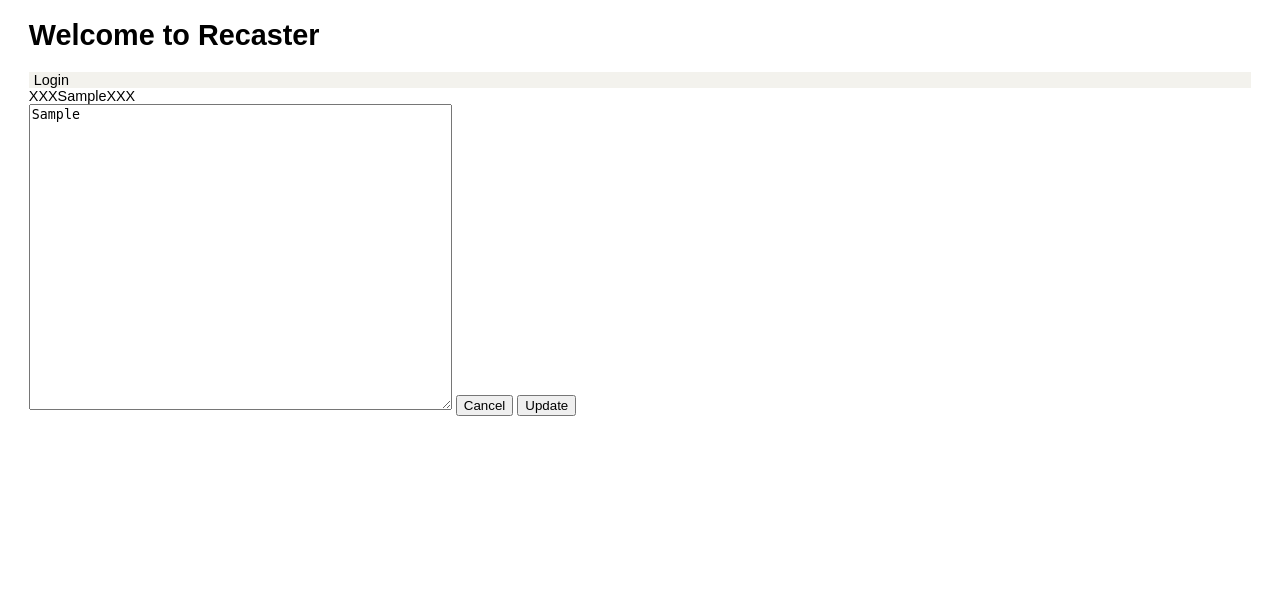
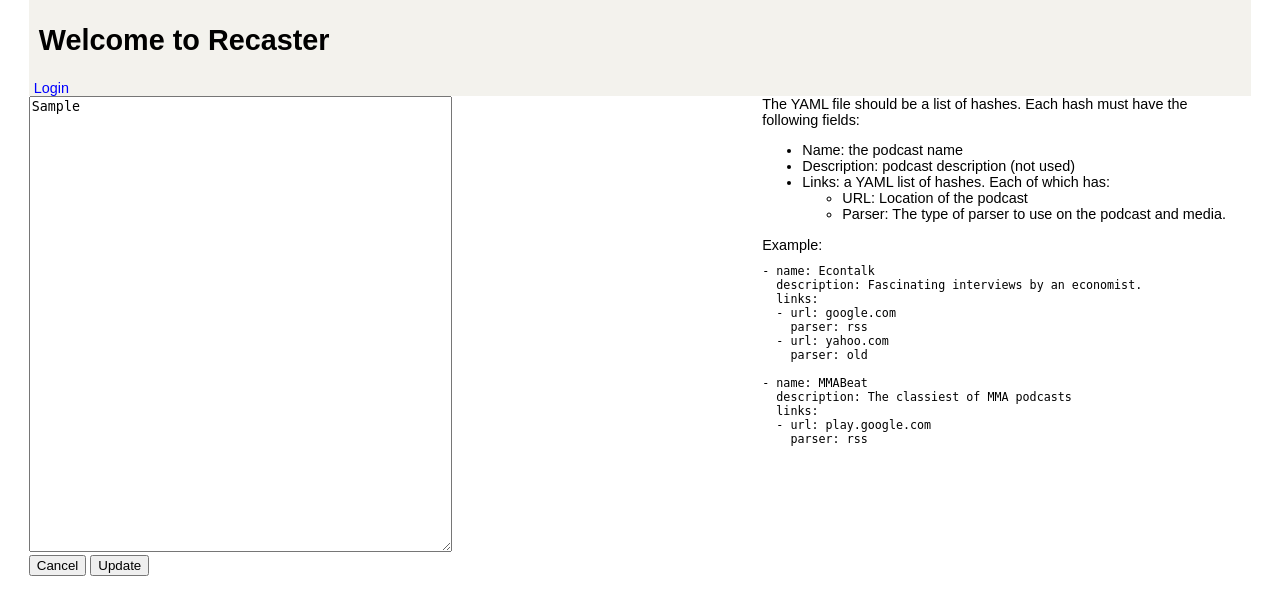
Before and after one commit to dmallinger/recaster, a Flask app: template templates/podcasts_edit.html in a window 1280 px wide. Shown: the top 615 px of the page. Run offline with Flask 2, Linux system fonts and the light colour scheme; the template is opened without the code that fills it: most values are stand-ins (such as "Sample title", 1, 10 or a date in 2020).

Commit message:
Rendering of CSS for most pages complete.  Also updated podcasts to maintain order when updating yaml.

```diff
--- a/apps/podcast/__init__.py
+++ b/apps/podcast/__init__.py
@@ -0,0 +1 @@
+from .podcast import Podcast
--- a/apps/podcast/podcast.py
+++ b/apps/podcast/podcast.py
@@ -197,7 +197,7 @@
         if 0 == len(podcast_pojos):  # since we start with an empty list
             return ""
         else:
-            return yaml.dump(podcast_pojos)
+            return yaml.dump(podcast_pojos, sort_keys=False)
 
     @staticmethod
     def from_dict(dict_):
--- a/main.py
+++ b/main.py
@@ -13,6 +13,7 @@
 from apps.auth.utils import is_authenticated, get_authenticated_user
 from apps.auth.utils import session_login, session_logout
 from apps.auth.utils import required_authenticated
+from apps.podcast import Podcast
 import settings
 
 
@@ -65,12 +66,10 @@
 @app.route('/podcasts/')
 @required_authenticated
 def podcasts_list():
-    from apps.podcast.podcast import Podcast
+    user = get_authenticated_user()
+    podcasts = Podcast.get_user_podcasts(user.uid)
 
-    user = get_authenticated_user()
-    content = Podcast.get_user_podcasts_yaml(user.uid)
-
-    return "***{}***".format(content)
+    return render_template("podcasts.html", podcasts=podcasts)
 
 
 @app.route('/edit-podcasts/', methods=["GET", "POST"])
@@ -111,8 +110,10 @@
 
 @app.after_request
 def add_header(response):
-    response.cache_control.max_age = 300
     response.cache_control.public = True
+    response.headers["Cache-Control"] = "no-cache, no-store, must-revalidate"
+    response.headers["Pragma"] = "no-cache"
+    response.headers["Expires"] = "0"
     return response
 
 
--- a/templates/base.html
+++ b/templates/base.html
@@ -8,7 +8,7 @@
         html,body{margin:0;padding:0}
         body{font: 90% arial,sans-serif;text-align:left; padding-left: 2em; padding-right: 2em;}
         p{margin:0 10px 10px}
-        a{padding:5px; text-decoration:none; color:#000000;}
+        a{padding:5px; text-decoration:none; color:blue;}
         div#header{background-color:#F3F2ED;}
         div#header h1{height:80px;line-height:80px;margin:0;padding-left:10px;}
         div#container{text-align:left}
@@ -23,16 +23,22 @@
         div#wrapper{float:left;width:100%}
         div#content{margin-right: 300px}
         div#navigation{float:left;width:150px;margin-left:-150px}
-        div#extra{float:left;width:150px;margin-left:-300px}
+        div#extra{float:left;width:150px;margin-left:-300px; background-color: red;}
         div#footer{clear:left;width:100%}
+        h1{0.8em;}
+        .error-msg {color: red; font-weight: bold;}
+        .left-column {float: left; width: 60%;}
+        .right-column {float: left; width: 39%;}
+        /* Clear floats after the columns */
+        .row:after {content: ""; display: table; clear: both;}
     </style>
 
     <script src="https://ajax.googleapis.com/ajax/libs/jquery/3.3.1/jquery.min.js"></script>
     {% block header %}{% endblock %}
   </head>
   <body>
-    <h1>Welcome to Recaster</h1>
     <div id="header">
+        <h1>Welcome to Recaster</h1>
         {% if user %}
             <a href="{{ url_for('home') }}">Home</a> <strong>||</strong>
             <a href="{{ url_for('podcasts_list') }}">View Podcasts</a> <strong>||</strong>
--- a/templates/home.html
+++ b/templates/home.html
@@ -2,4 +2,8 @@
 
 {% block content %}
     This is the home page!
+
+    {% if not user %}
+        To submit an anonymous podcast, enter the details below:
+    {% endif %}
 {% endblock %}
--- a/templates/podcasts_edit.html
+++ b/templates/podcasts_edit.html
@@ -1,15 +1,51 @@
 {% extends 'base.html' %}
 
 {% block content %}
-    XXX{{ podcast_yaml }}XXX
-    <form method="post" action=".">
+    <div class="row">
+        <div class="left-column">
+            <form method="post" action=".">
 
-        {% if yaml_error %}Sorry, but your YAML was incorrectly formatted.  Please confirm in an online parser before submitting.
-        {% endif %}
+                {% if yaml_error %}
+                    <div class="error-msg">Sorry, but your YAML was incorrectly formatted.  Please confirm in an online parser before submitting.
+                    </div>
+                {% endif %}
 
-        <textarea name="yaml" rows="20" cols="50">{{ podcast_yaml }}</textarea>
+                <textarea name="yaml" rows="30" cols="50">{{ podcast_yaml }}</textarea>
 
-        <button onclick="javascript: window.history.go(-1); return false;">Cancel</button>
-        <input type="submit" value="Update" />
-    </form>
+                <br />
+                <button onclick="javascript: window.history.go(-1); return false;">Cancel</button>
+                <input type="submit" value="Update" />
+            </form>
+        </div>
+        <div class="right-column">
+            The YAML file should be a list of hashes.  Each hash must have the following fields:
+            <ul>
+                <li>Name: the podcast name</li>
+                <li>Description: podcast description (not used)</li>
+                <li>Links: a YAML list of hashes.  Each of which has:
+                    <ul>
+                        <li>URL: Location of the podcast</li>
+                        <li>Parser: The type of parser to use on the podcast and media.</li>
+                    </ul>
+                </li>
+            </ul>
+
+            Example:<br/>
+            <pre>
+- name: Econtalk
+  description: Fascinating interviews by an economist.
+  links:
+  - url: google.com
+    parser: rss
+  - url: yahoo.com
+    parser: old
+
+- name: MMABeat
+  description: The classiest of MMA podcasts
+  links:
+  - url: play.google.com
+    parser: rss
+            </pre>
+        </div>
+    </div>
 {% endblock %}
```
Also changed, not shown: templates/podcasts.html (+12 -5 lines).
